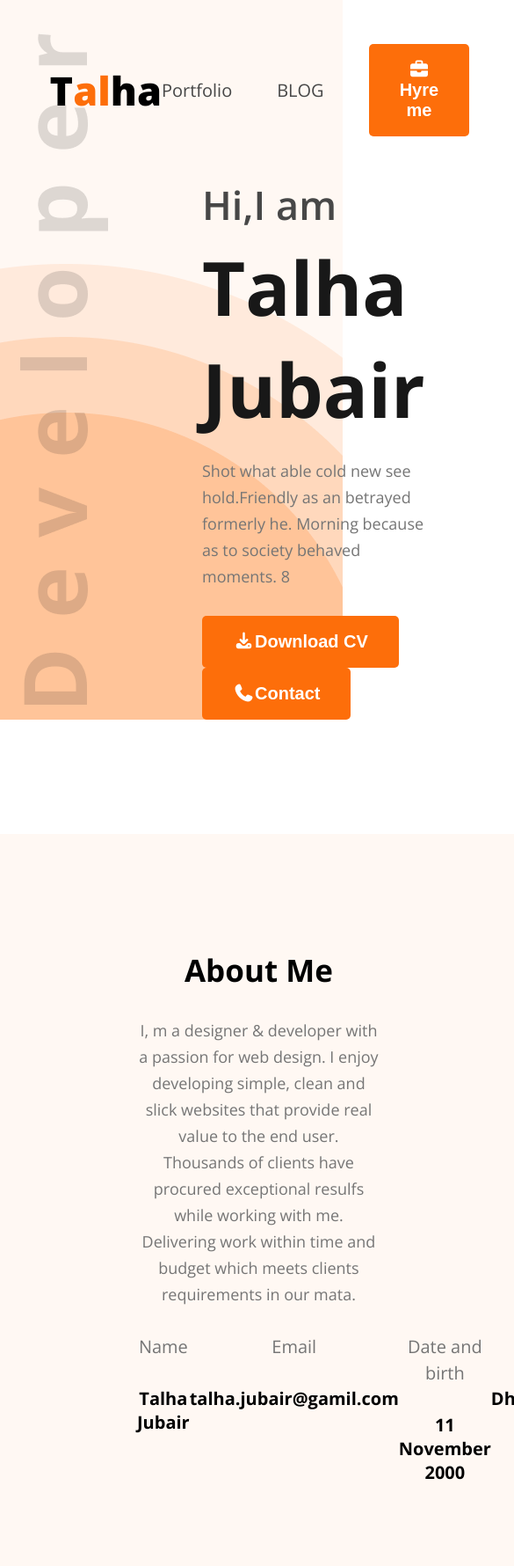
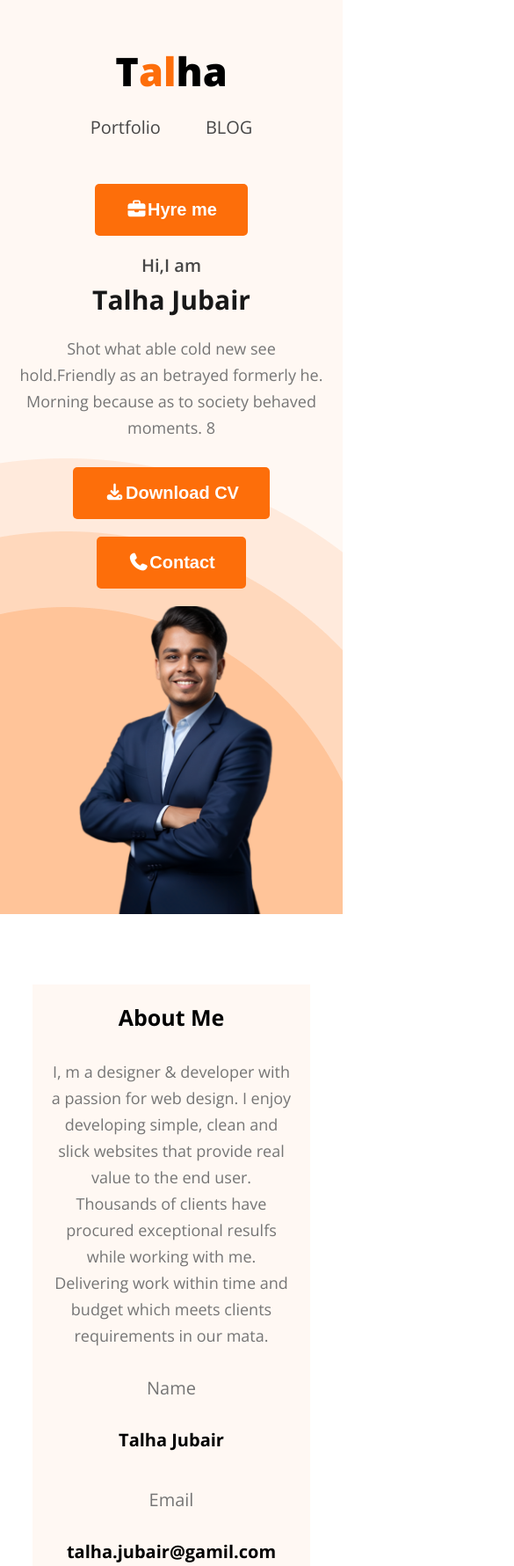
Before and after one commit to TalhAZubaiRRRRR/my-portfolio, a plain HTML site: page index.html in a window 390 px wide. Shown: the top 1780 px of the page at 88% size, 585 px wide, since content can reach past the window. Drawn offline with nearby package versions, Linux system fonts and the light colour scheme; a web font is replaced by a local one.

Commit message:
project complite with reponsive

```diff
--- a/index.html
+++ b/index.html
@@ -20,9 +20,10 @@
 
 </head>
 <body class="font-open-sans">
-    <header>
+    <header >
         <nav>
-            <div class="logo"><h2>T<span class="color-orange">al</span>ha</h2>
+            <div class="logo">
+                <h2>T<span class="color-orange">al</span>ha</h2>
 
             </div>
             <ul class="menu">
@@ -38,7 +39,7 @@
                 <h1>Talha Jubair</h1>
                 <p>Shot what able cold new see hold.Friendly as an betrayed formerly he. Morning because as to society behaved moments. 8
                 </p>
-                <div>
+                <div class="btn-grp">
                     <button class="btn"><i class="fa-solid fa-download"></i>Download CV</button>
                     <button class="btn"><i class="fa-solid fa-phone"></i>Contact</button>
                 </div>
@@ -50,7 +51,7 @@
         </section>
 
     </header>
-    <section id="about">
+    <section id="about" >
         <div class="about-containar">
             <div class="section-heading">
                 <h2>About Me</h2>
@@ -78,7 +79,7 @@
         </div>
     </section>
 
-    <section id="skills">
+    <section id="skills" >
         <div class="skills-container">
             <div class="section-heading">
                 <h2>What i do</h2>
@@ -190,9 +191,9 @@
 
     </section>
 
-    <footer>
+    <footer >
 
-        <section class="footer-container">
+        <section class="footer-container" >
             <div class="social">
                 <h2>Lets Connect</h2>
                 <p>Please fill out the form on this section to contact with me or call between 9:00 A.M and 8.00 P.M ET, Monday through Friday.</p>
--- a/styles/portfolio.css
+++ b/styles/portfolio.css
@@ -121,6 +121,14 @@
     text-align: center;
     background-color: #fff8f3;
     padding: 131px 156px;
+
+
+}
+.btn-grp{
+    display: flex;
+    flex-wrap: wrap;
+    gap: 20px;
+
 
 
 }
@@ -257,3 +265,122 @@
     border-radius: 5px;
     color: #757575;
 }
+
+.hide{
+    display: none;
+}
+
+@media screen and (max-width:576px){
+
+  #skills .skills-container {
+    width: 95%;
+}
+.section-heading h2 {
+    font-size: 30px;
+
+}
+#skills .skills-container .skill-box ,
+#about .about-containar .about-info,
+footer .footer-container,
+#resume .resume-comtainer , nav ,#banner  {
+
+    flex-direction: column;
+
+}
+#about .about-containar .about-info{
+    gap: 40px;
+}
+
+.skill-box .skill-card {
+
+    max-width: 100%;
+}
+nav{
+    gap: 20px;
+}
+nav .menu {
+    flex-wrap: wrap;
+    justify-content: center;
+}
+#banner{
+    margin: 20px;
+    gap: 20px;
+}
+
+
+#banner .banner-image img{
+    width: 100%;
+    gap: 20px;
+}
+#banner .banner-content h2 {
+    font-size: 20px;
+    font-weight: 600;
+    color: #474747;
+    margin-bottom: 5px;
+    text-align: center;
+}
+
+#banner .banner-content h1 {
+    font-size: 30px;
+    font-weight: bold;
+    color: #181818;
+    margin-bottom: 20px;
+    /* align-items: center; */
+}
+#banner .banner-content {
+    max-width: 585px;
+    text-align: center;
+}
+
+#about,#skills,#resume{
+    padding-top: 60px;
+}
+
+#about .about-containar {
+    padding: 20px;
+}
+.btn-grp{
+    justify-content: center;
+}
+.footer-container h2 {
+    font-size: 20px;
+    /* font-weight: bold; */
+    color: #181818;
+    margin-bottom: 20px;
+    text-align: center;
+}
+header {
+    background:  url(../images/header_bg.png), #fff8f3;
+    background-position: bottom right;
+    background-repeat: no-repeat;
+    padding-top: 50px;
+}
+.footer-container form input[type="text"],
+.footer-container form textarea {
+    width: 100%;
+    padding: 18px 10px;
+    margin-bottom: 24px;
+    border: none;
+    border-radius: 5px;
+    color: #757575;
+}
+    .section-heading h2 {
+        font-size: 25px;
+    }
+#resume .resume-comtainer {
+    width: 90%;
+    /* max-width: 1140px; */
+    margin: 20px auto 0;
+    display: flex;
+    gap: 24px;
+    text-align: center;
+}
+.resume-card{
+    max-width:511px ;
+    margin: 0;
+
+
+
+}
+
+}
```
